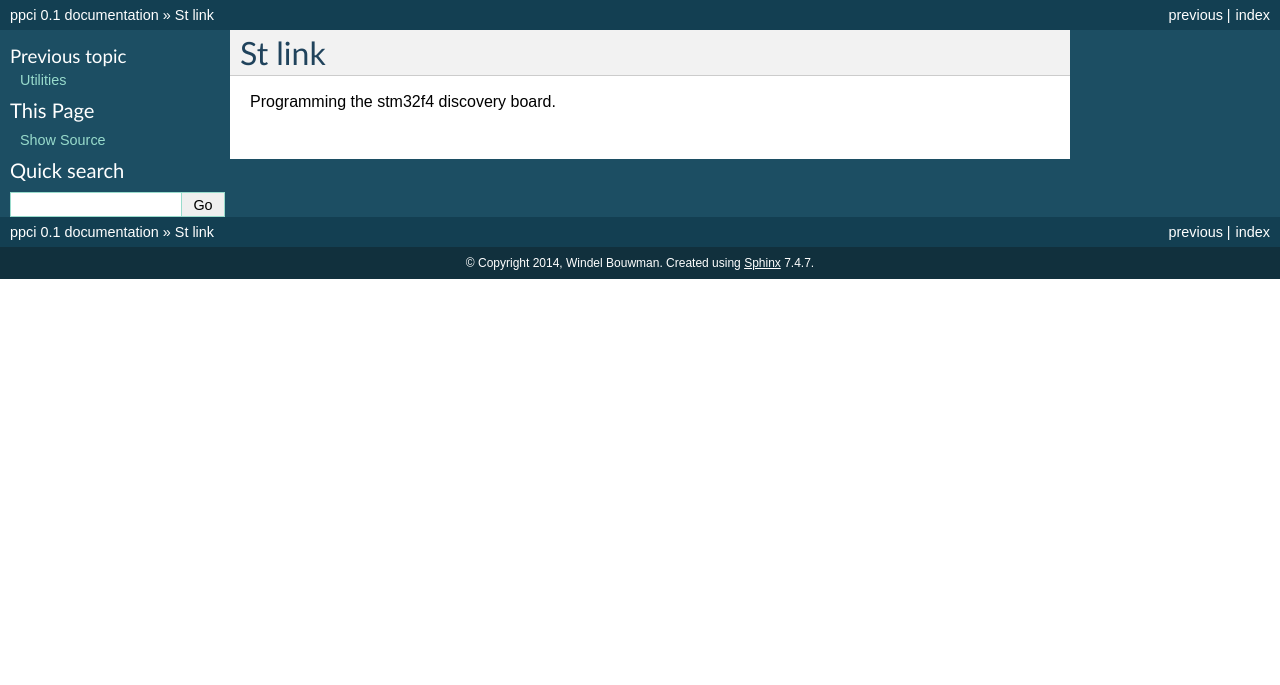
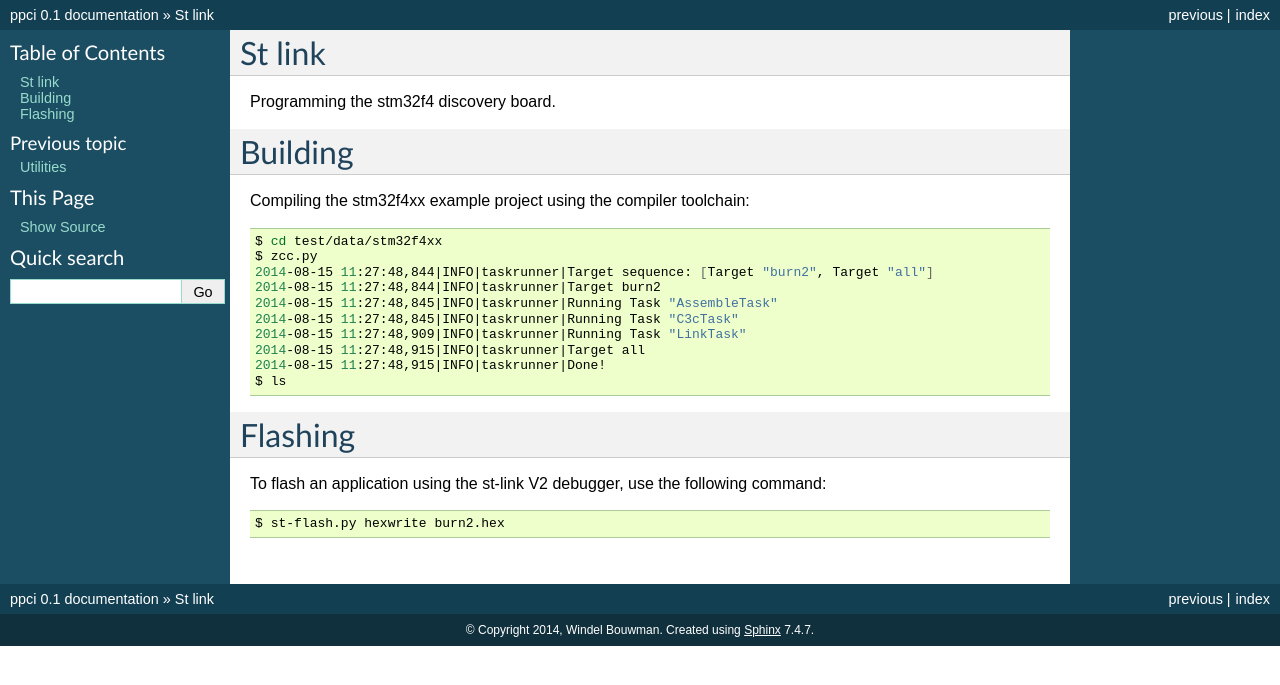
Before and after one commit to windelbouwman/ppci, a Sphinx documentation site: the page built from docs/stlink.rst, in a window 1280 px wide. Shown: the top 685 px of the page. Built offline with Sphinx 7.4.7, drawn with Linux system fonts in a browser that asks for light colours.

Commit message:
Added description for flashing of stm32f4xx

```diff
--- a/docs/stlink.rst
+++ b/docs/stlink.rst
@@ -4,3 +4,32 @@ St link
 
 
 Programming the stm32f4 discovery board.
+
+Building
+========
+
+Compiling the stm32f4xx example project using the compiler toolchain:
+
+.. code:: bash
+
+    $ cd test/data/stm32f4xx
+    $ zcc.py
+    2014-08-15 11:27:48,844|INFO|taskrunner|Target sequence: [Target "burn2", Target "all"]
+    2014-08-15 11:27:48,844|INFO|taskrunner|Target burn2
+    2014-08-15 11:27:48,845|INFO|taskrunner|Running Task "AssembleTask"
+    2014-08-15 11:27:48,845|INFO|taskrunner|Running Task "C3cTask"
+    2014-08-15 11:27:48,909|INFO|taskrunner|Running Task "LinkTask"
+    2014-08-15 11:27:48,915|INFO|taskrunner|Target all
+    2014-08-15 11:27:48,915|INFO|taskrunner|Done!
+    $ ls
+
+
+Flashing
+========
+
+To flash an application using the st-link V2 debugger, use the following
+command:
+
+.. code:: bash
+
+    $ st-flash.py hexwrite burn2.hex
```
Also changed, not shown: 2 other files.
